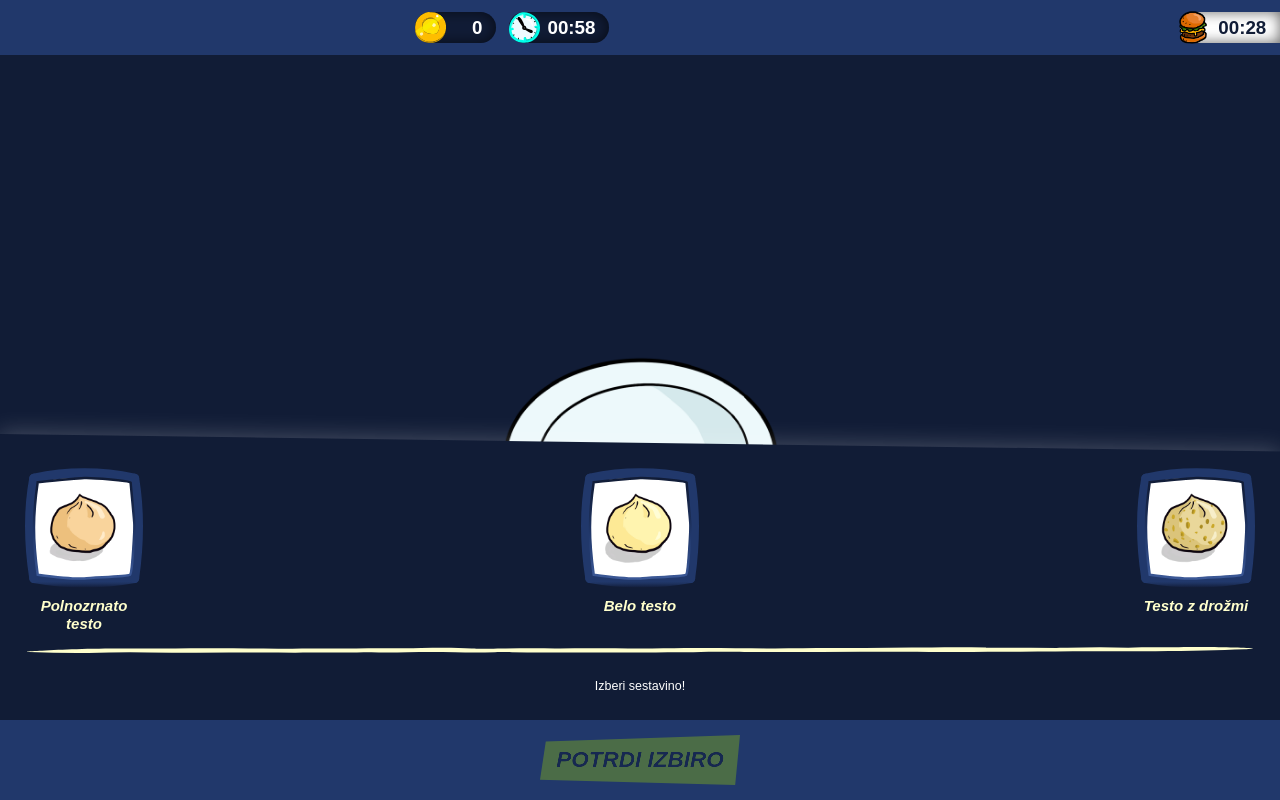
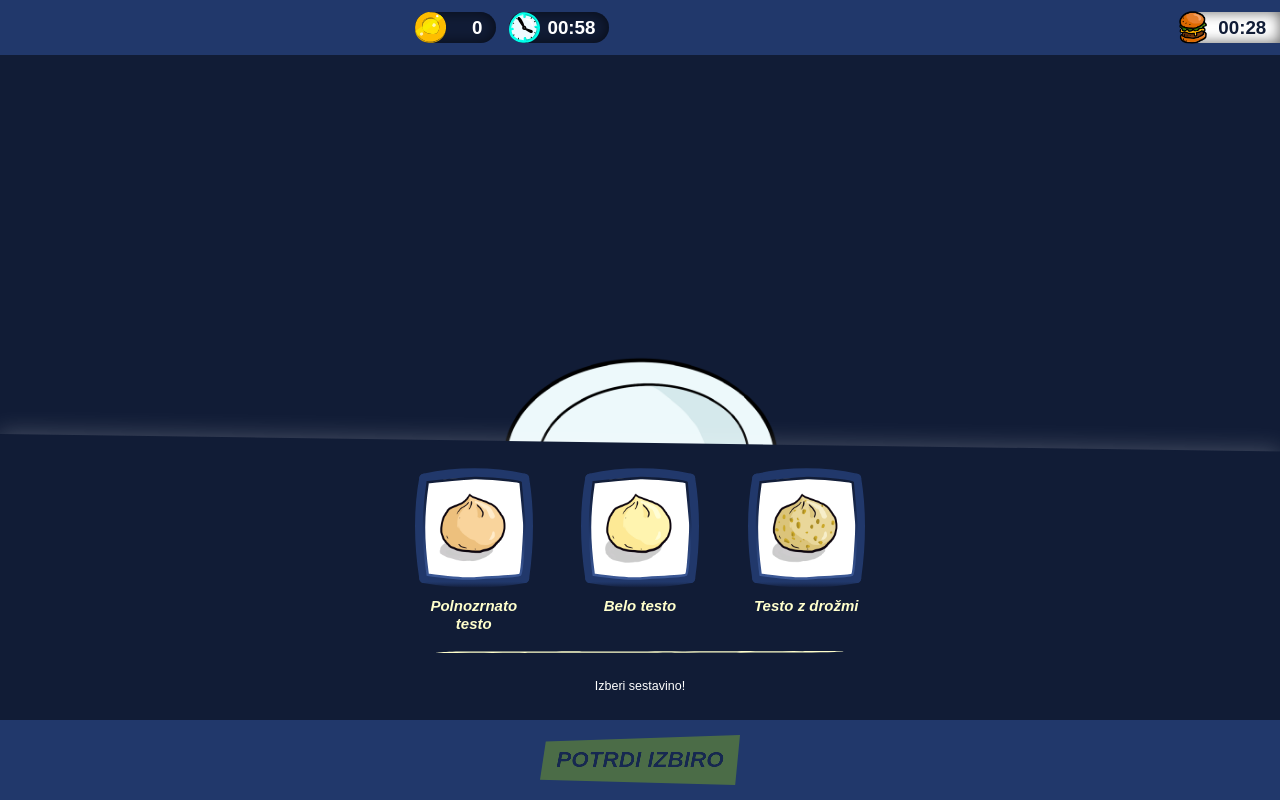
Before and after one commit to danesjenovdan/futr-za-jutr, a Vue app: page /game in a window 1280 px wide. Both pictures are taken after a click on the button "ZAČNI IGRO". Built offline with nearby package versions, Linux system fonts and the light colour scheme; a web font is replaced by a local one.

Commit message:
fix ingredient selector max width

```diff
--- a/src/components/IngredientSelector.vue
+++ b/src/components/IngredientSelector.vue
@@ -3,6 +3,7 @@
     <div v-if="gameStore.ingredientSelectorOpen" class="ingredient-selector">
       <div class="shadow-container">
         <div class="clipped-container">
+          <div class="constrain-width">
             <div class="ingredients">
               <button
                 :class="[
@@ -57,6 +58,7 @@
               <!-- TODO: arrow triangle on selection -->
             </div>
             <div class="description">{{ description }}</div>
+          </div>
         </div>
       </div>
     </div>
```
Lines whose indentation alone changed are shown as unchanged.
